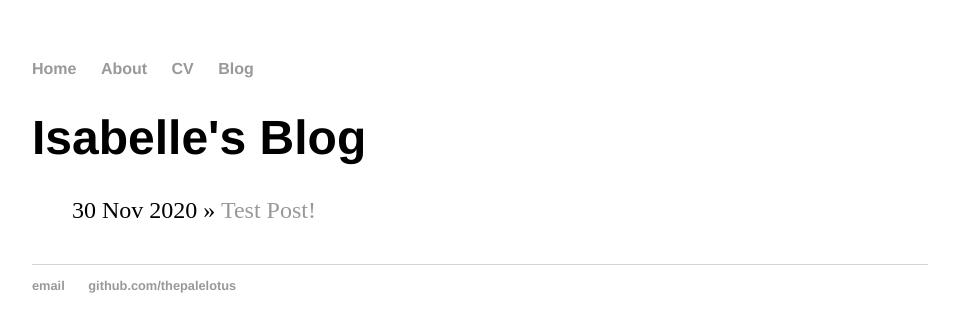
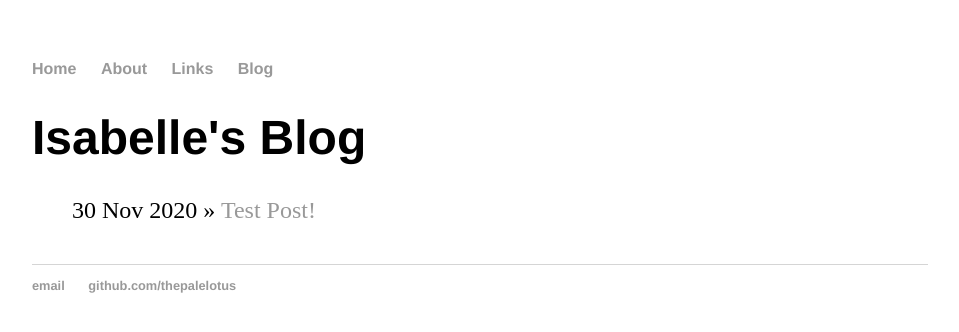
Before and after one commit to thepalelotus/thedreamless.github.io, a Jekyll site: the page built from blog/index.html, in a window 1280 px wide. Shown: the top 332 px of the page, without its empty margins (160-1119 px from the left). Built offline with Jekyll 4.4.1, drawn with Linux system fonts in a browser that asks for light colours.

Commit message:
Update default.html

```diff
--- a/_layouts/default.html
+++ b/_layouts/default.html
@@ -10,7 +10,7 @@
 	    		<ul>
 	        		<li><a href="/">Home</a></li>
 		        	<li><a href="/about">About</a></li>
-	        		<li><a href="/cv">CV</a></li>
+	        		<li><a href="/links">Links</a></li>
 	        		<li><a href="/blog">Blog</a></li>
 	    		</ul>
 			</nav>
```
